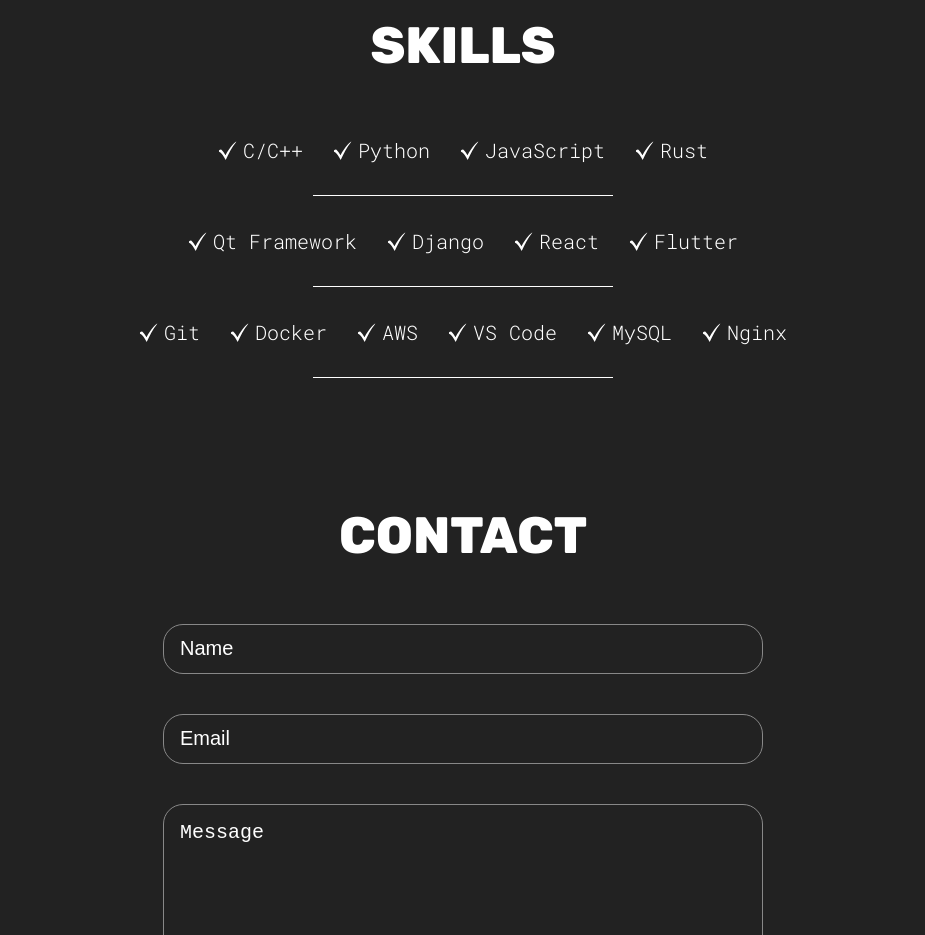
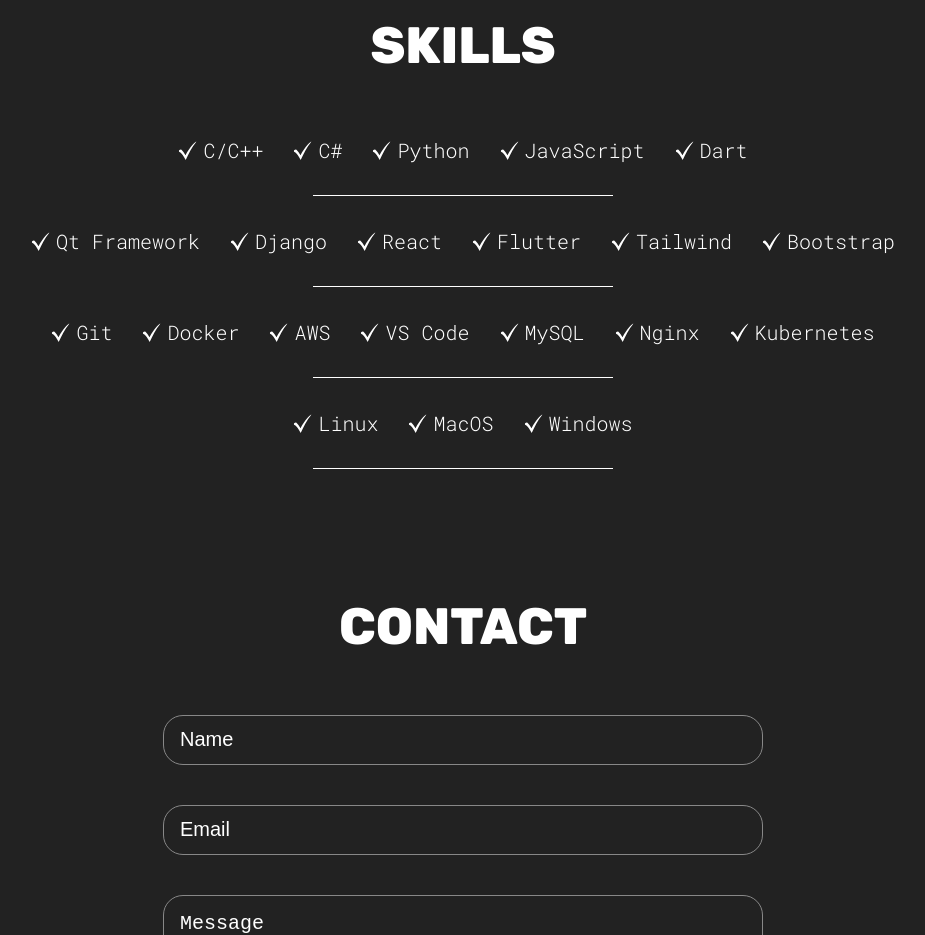
Before and after one commit to Sibusiso-Gumede/personal-website, a React (Vite) app: page / in a window 1280 px wide. Shown: the part 1140-2075 px from the top of the page, without its empty margins (177-1102 px from the left). Built offline with nearby package versions, Linux system fonts and the light colour scheme.

Commit message:
Added more skills entries into the Skills section.

```diff
--- a/src/sections/Skills/Skills.jsx
+++ b/src/sections/Skills/Skills.jsx
@@ -8,9 +8,10 @@
             <h1 className='sectionTitle'>Skills</h1>
             <div className={styles.skillList}>
                 <SkillList src={checkMarkIcon} skill='C/C++' />
+                <SkillList src={checkMarkIcon} skill='C#' />
                 <SkillList src={checkMarkIcon} skill='Python' />
                 <SkillList src={checkMarkIcon} skill='JavaScript' />
-                <SkillList src={checkMarkIcon} skill='Rust' />
+                <SkillList src={checkMarkIcon} skill='Dart' />
             </div>
             <hr />
             <div className={styles.skillList}>
@@ -18,6 +19,8 @@
                 <SkillList src={checkMarkIcon} skill='Django' />
                 <SkillList src={checkMarkIcon} skill='React' />
                 <SkillList src={checkMarkIcon} skill='Flutter' />
+                <SkillList src={checkMarkIcon} skill='Tailwind' />
+                <SkillList src={checkMarkIcon} skill='Bootstrap' />
             </div>
             <hr />
             <div className={styles.skillList}>
@@ -27,6 +30,13 @@
                 <SkillList src={checkMarkIcon} skill='VS Code' />
                 <SkillList src={checkMarkIcon} skill='MySQL' />
                 <SkillList src={checkMarkIcon} skill='Nginx' />
+                <SkillList src={checkMarkIcon} skill='Kubernetes' />
+            </div>
+            <hr />
+            <div className={styles.skillList}>
+                <SkillList src={checkMarkIcon} skill='Linux' />
+                <SkillList src={checkMarkIcon} skill='MacOS' />
+                <SkillList src={checkMarkIcon} skill='Windows' />
             </div>
             <hr />
         </section>
```
